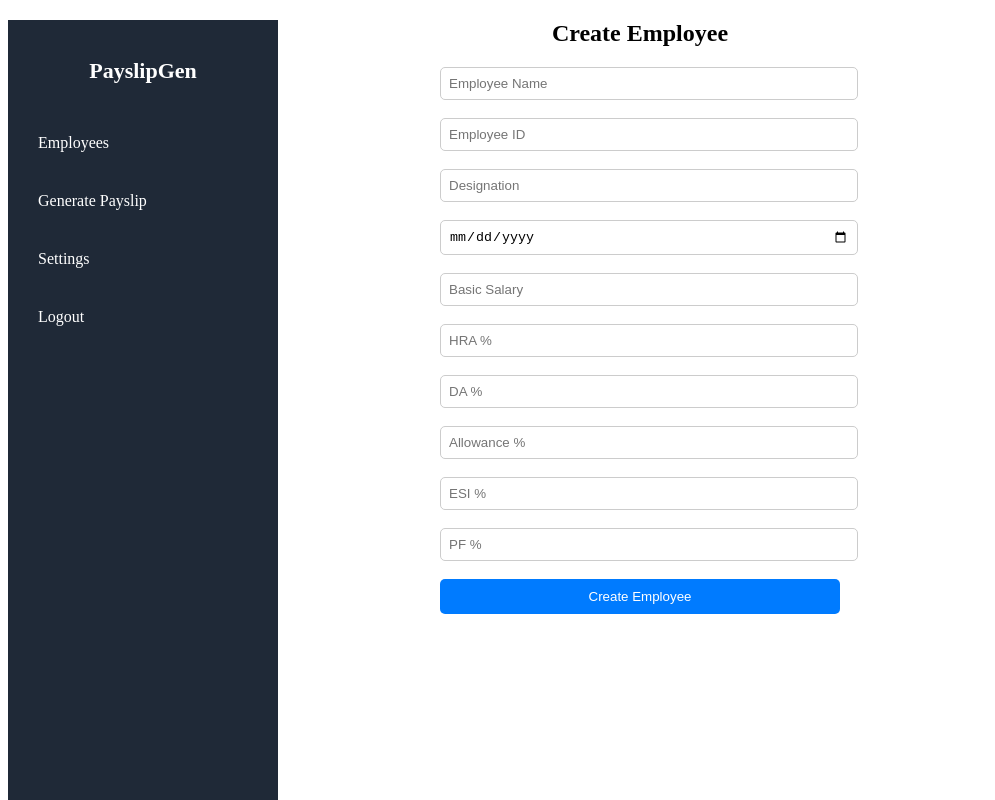
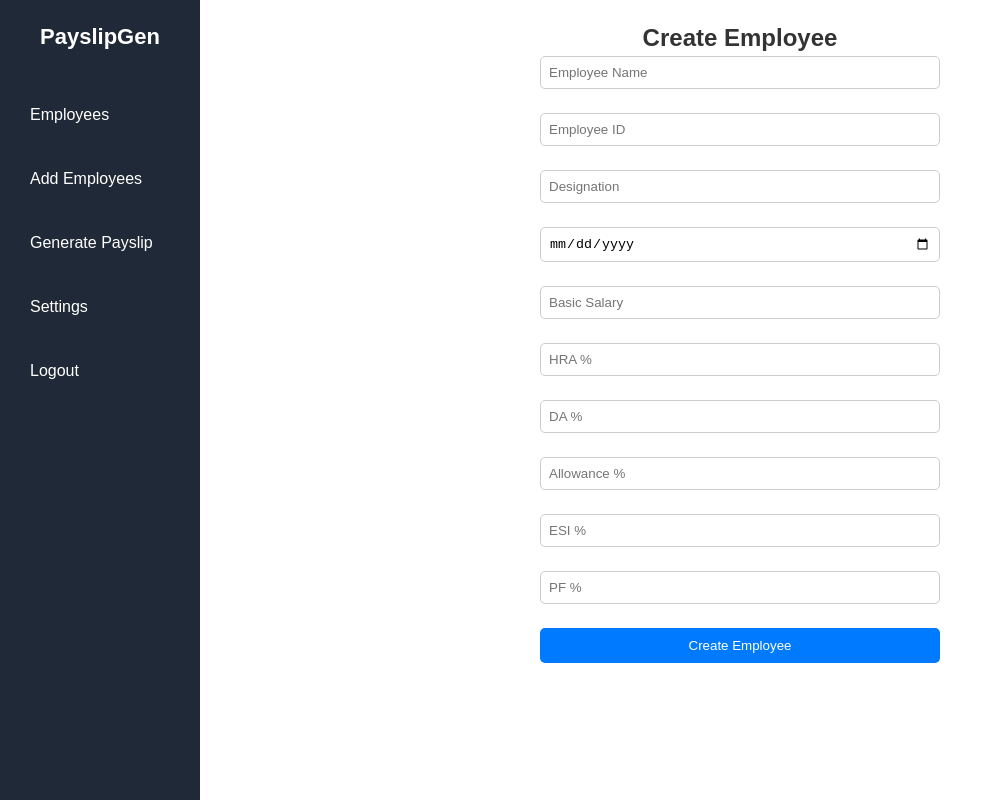
Before and after one commit to aswanth-kt/Payslip-Model-Machine-task, a React (Vite) app in the folder frontend/: page /create-employee in a window 1280 px wide. Shown: the whole page, without its empty margins (0-995 px from the left). Built offline with nearby package versions, Linux system fonts and the light colour scheme.

Commit message:
feat: add sidebar links

```diff
--- a/frontend/src/App.jsx
+++ b/frontend/src/App.jsx
@@ -9,11 +9,13 @@ function App() {
   return (
     <>
     <Sidebar/>
-    <Routes>
-      <Route path="/create-employee" element={<EmployeeCreation />} />
-      <Route path="/" element={<DisplayEmployees />} />
-      <Route path="/manage-employee/:id" element={<ManageEmployees />} />
-    </Routes>
+    <div  style={{ marginLeft: "200px", padding: "20px" }}>
+      <Routes>
+        <Route path="/create-employee" element={<EmployeeCreation />} />
+        <Route path="/" element={<DisplayEmployees />} />
+        <Route path="/manage-employee/:id" element={<ManageEmployees />} />
+      </Routes>
+    </div>
     </>
   )
 }
--- a/frontend/src/components/EmployeeCreation.jsx
+++ b/frontend/src/components/EmployeeCreation.jsx
@@ -40,6 +40,11 @@ export const EmployeeCreation = () => {
 
       console.log(response.data.message);
 
+      if (response.status === 201) {
+        toast.success("The employee is created");
+        navigate("/");
+      }
+
       // clear form after submit
       setEmployee({
         name: "",
@@ -53,11 +58,6 @@ export const EmployeeCreation = () => {
         esiPercent: "",
         pfPercent: ""
       });
-
-      if (response.status === 200) {
-        toast.success("The employee is created");
-        navigate("/");
-      }
 
     } catch (error) {
 
--- a/frontend/src/components/Sidebar.css
+++ b/frontend/src/components/Sidebar.css
@@ -1,5 +1,5 @@
 .sidebar {
-  width: 230px;
+  width: 200px;
   height: 100vh;
   background: #1f2937;
   color: white;
--- a/frontend/src/components/Sidebar.jsx
+++ b/frontend/src/components/Sidebar.jsx
@@ -1,3 +1,4 @@
+import { Link } from "react-router-dom";
 import "./Sidebar.css";
 
 export const Sidebar = () => {
@@ -9,19 +10,23 @@ export const Sidebar = () => {
       <ul className="menu">
 
         <li>
-          <a href="#">Employees</a>
+          <Link to="/" >Employees</Link>
         </li>
 
         <li>
-          <a href="#">Generate Payslip</a>
+          <Link to="/create-employee" >Add Employees</Link>
         </li>
 
         <li>
-          <a href="#">Settings</a>
+          <Link to="#" >Generate Payslip</Link>
+        </li>
+
+        <li>
+          <Link to="#" >Settings</Link>
         </li>
 
         <li className="logout">
-          <a href="#">Logout</a>
+          <Link to="#" >Logout</Link>
         </li>
 
       </ul>
--- a/frontend/src/index.css
+++ b/frontend/src/index.css
@@ -1,8 +1,12 @@
-/* body{
-  font-family: Arial;
-  background:#f4f4f4;
-  display:flex;
-  justify-content:center;
-  align-items:center;
-  height:100dvh;
-} */
+* {
+  margin: 0;
+  padding: 0;
+  box-sizing: border-box;
+}
+
+body {
+  font-family: Arial, sans-serif;
+  background-color: #fff;
+  color: #333;
+  line-height: 1.5;
+}
```
